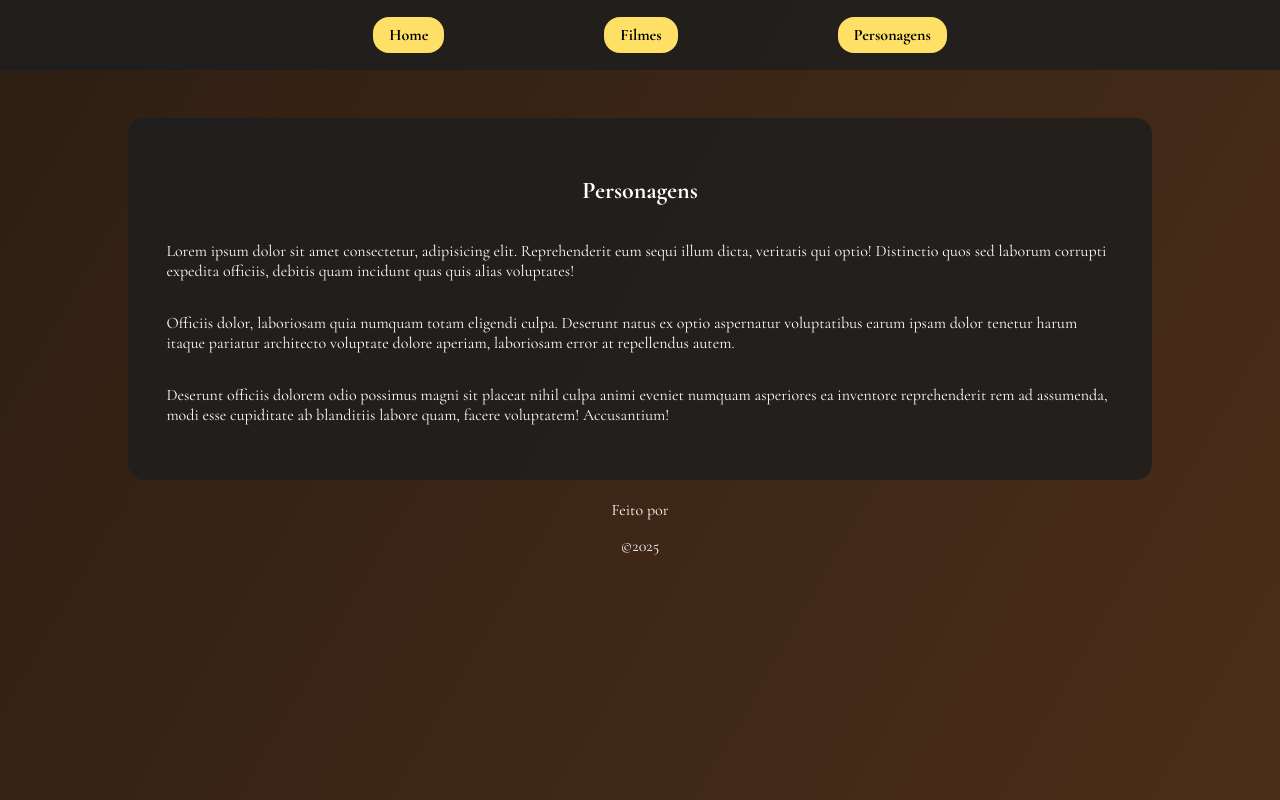
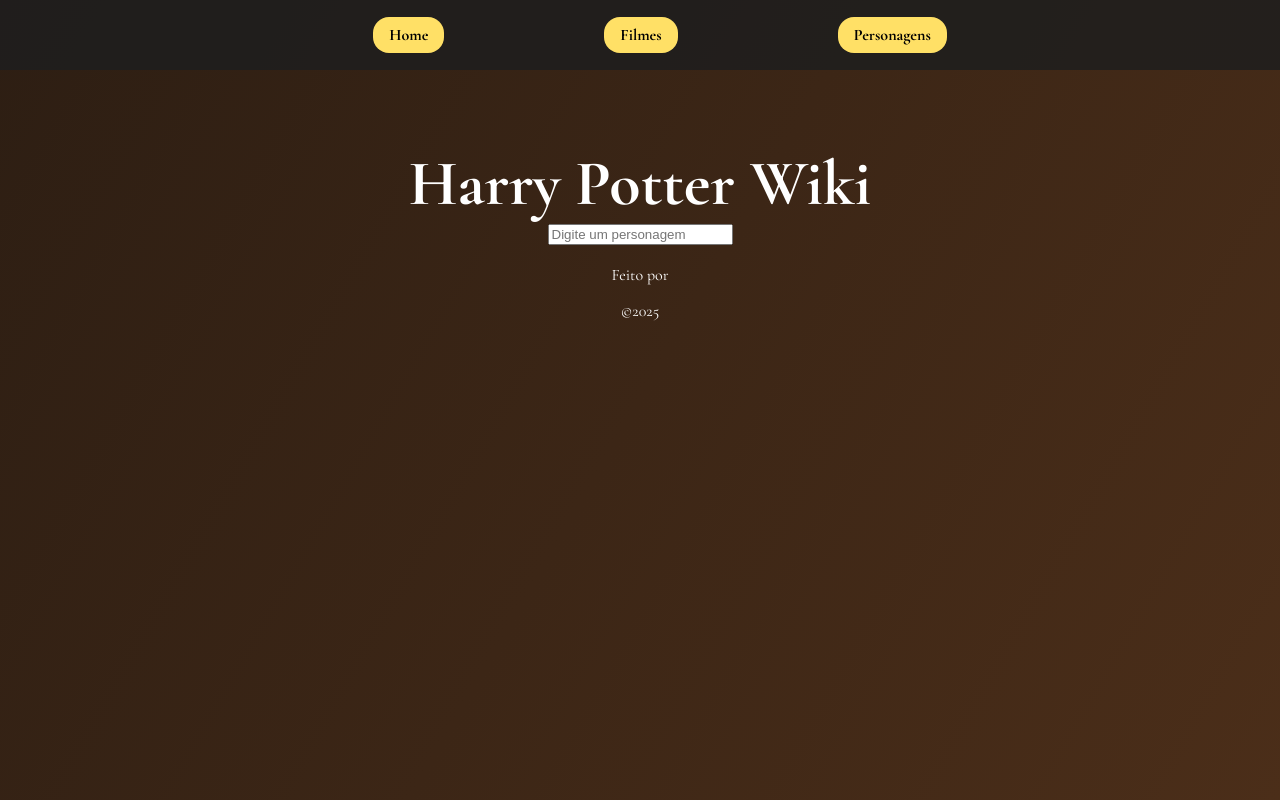
Before and after one commit to xOmilk/potter-wiki, a React (Vite) app: page /characters in a window 1280 px wide. Built offline with nearby package versions, Linux system fonts and the light colour scheme.

Commit message:
Pagina dos personagens (Listagem de todos eles)

```diff
--- /dev/null
+++ b/src/pages/Characters/SetAllCharacters/index.tsx
@@ -0,0 +1,27 @@
+import type { CharacterType } from "../code/CharacterType";
+
+import styles from "./styles.module.css";
+
+type SetAllCharactersProps = {
+	Characters: CharacterType[];
+};
+
+export function SetAllCharacters({ Characters }: SetAllCharactersProps) {
+	console.log("CHEGOU AQUI");
+
+	return (
+		<div className={styles.listOfCharacters}>
+			{Characters.map((character) => (
+				<div className={styles.character}>
+					<img src={character.image} alt="" />
+					<div>
+						<h3>{character.fullName}</h3>
+						<p>
+							Apelido do personagem: <b>{character.nickname}</b>
+						</p>
+					</div>
+				</div>
+			))}
+		</div>
+	);
+}
--- /dev/null
+++ b/src/pages/Characters/SetAllCharacters/styles.module.css
@@ -0,0 +1,50 @@
+.listOfCharacters {
+	margin: auto auto;
+	margin-top: 2rem;
+	width: 100%;
+	display: flex;
+	flex-flow: column;
+	align-items: center;
+	justify-content: center;
+
+	background: rgba(30, 30, 30, 0.85);
+	padding: 32px 32px 24px 32px;
+	border-radius: 16px;
+	max-width: 800px;
+	box-shadow: 0 2px 16px rgba(0, 0, 0, 0.2);
+
+	gap: 1.5rem;
+
+	& h3 {
+		font-weight: bold;
+	}
+}
+
+.character {
+	width: 70%;
+	display: flex;
+	flex-flow: row;
+	align-items: left;
+	justify-content: left;
+	transition: all 0.2s;
+	border: 1.5px solid transparent;
+	border-radius: 8px;
+
+	gap: 10px;
+
+	&:hover {
+		cursor: pointer;
+	}
+
+	& img {
+		width: 70px;
+		height: 100px;
+		border-radius: 10px;
+	}
+
+	&:hover {
+		transform: scale(1.05);
+		background: rgba(0, 0, 0, 0.2);
+		border: 1.5px solid #ffd43b;
+	}
+}
--- a/src/pages/Characters/index.tsx
+++ b/src/pages/Characters/index.tsx
@@ -1,27 +1,41 @@
+import { useState } from "react";
+import { InputSearchDefault } from "../../components/InputSearchDefault";
+
 import styles from "./styles.module.css";
+import type { CharacterType } from "./code/CharacterType";
+import { SetAllCharacters } from "./SetAllCharacters";
+import { searchEspecificCharacter } from "./code/characters";
+import { Container } from "../../components/Container";
+import { Heading } from "../../components/Heading";
+
 export function Characters() {
+	const [value, setValue] = useState("");
+
+	const [character, setCharacter] = useState<CharacterType[]>();
+
+	async function onChangeInput(e: React.ChangeEvent<HTMLInputElement>) {
+		const text = e.target.value;
+		setValue(text);
+		const movie = await searchEspecificCharacter(value);
+		setCharacter(movie);
+	}
+
 	return (
-		<div className={styles.container}>
-			<h2>Personagens</h2>
+		<Container>
+			<Heading>
+				<h1>Harry Potter Wiki</h1>
+			</Heading>
 
-			<p>
-				Lorem ipsum dolor sit amet consectetur, adipisicing elit.
-				Reprehenderit eum sequi illum dicta, veritatis qui optio!
-				Distinctio quos sed laborum corrupti expedita officiis, debitis
-				quam incidunt quas quis alias voluptates!
-			</p>
-			<p>
-				Officiis dolor, laboriosam quia numquam totam eligendi culpa.
-				Deserunt natus ex optio aspernatur voluptatibus earum ipsam
-				dolor tenetur harum itaque pariatur architecto voluptate dolore
-				aperiam, laboriosam error at repellendus autem.
-			</p>
-			<p>
-				Deserunt officiis dolorem odio possimus magni sit placeat nihil
-				culpa animi eveniet numquam asperiores ea inventore
-				reprehenderit rem ad assumenda, modi esse cupiditate ab
-				blanditiis labore quam, facere voluptatem! Accusantium!
-			</p>
-		</div>
+			<InputSearchDefault
+				placeholder="Digite um personagem"
+				idInputElement="kk"
+				onChange={onChangeInput}
+				value={value}
+			/>
+
+			{character && Array.isArray(character) && (
+				<SetAllCharacters Characters={character} />
+			)}
+		</Container>
 	);
 }
```
